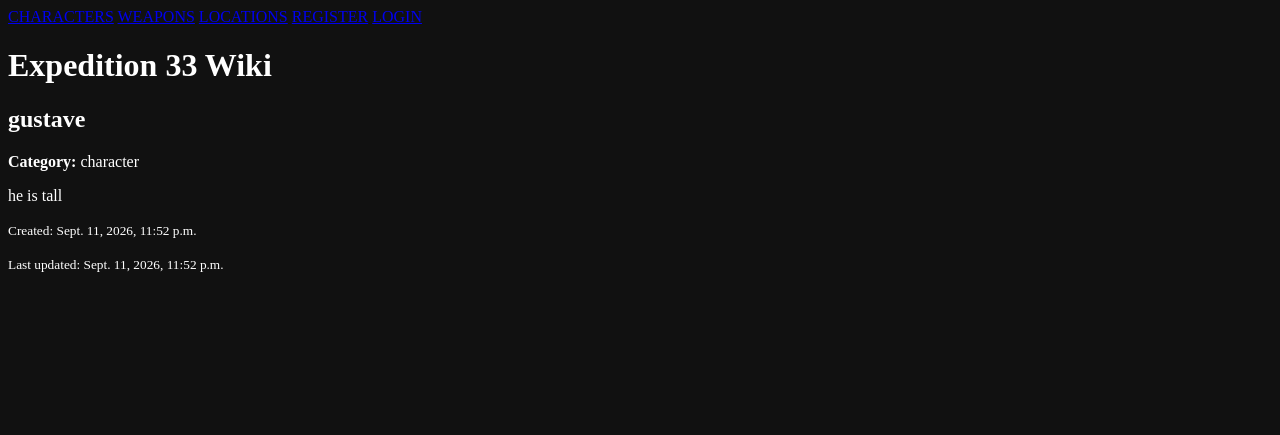
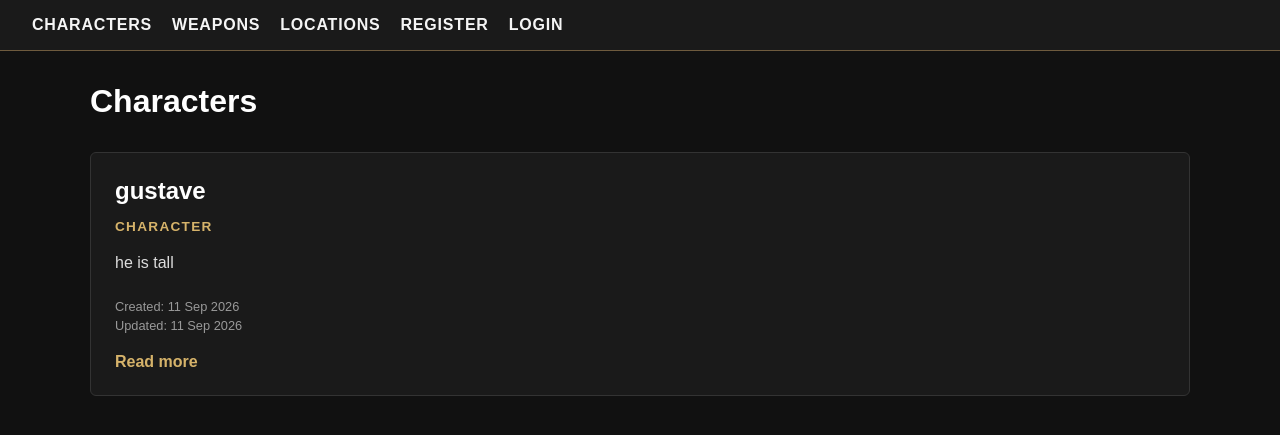
Before and after one commit to xmarcelx2018-cmd/expedition_33_wiki, a Django app: page /wiki/characters/ in a window 1280 px wide. Shown: the top 435 px of the page. Run offline with Django 4.2, Linux system fonts and the light colour scheme; data comes from the database, SQL or seed files in the repository; parts of the project's set-up code (start-up, migrations or seed data) failed here and were passed over.

Commit message:
Style wiki navigation, entry lists and add category headings

```diff
--- a/static/css/style.css
+++ b/static/css/style.css
@@ -1,4 +1,127 @@
 body {
-    background-color: #111;
-    color: white;
+    margin: 0;
+    background-color: #111111;
+    color: #f5f5f5;
+    font-family: Arial, sans-serif;
 }
+
+nav {
+    background-color: #1a1a1a;
+    padding: 1rem 2rem;
+    display: flex;
+    align-items: center;
+    gap: 1.25rem;
+    border-bottom: 1px solid #6f5b3e;
+}
+
+nav a {
+    color: #f5f5f5;
+    text-decoration: none;
+    font-weight: 600;
+    letter-spacing: 0.05rem;
+}
+
+nav a:hover {
+    color: #d6b36a;
+}
+
+nav form {
+    margin: 0;
+}
+
+nav button {
+    background: none;
+    border: none;
+    color: #f5f5f5;
+    font-weight: 600;
+    cursor: pointer;
+    letter-spacing: 0.05rem;
+    padding: 0;
+}
+
+nav button:hover {
+    color: #d6b36a;
+}
+
+.container {
+    width: min(1100px, 90%);
+    margin: 2rem auto;
+}
+
+h1,
+h2,
+h3 {
+    color: #ffffff;
+}
+
+a {
+    color: #d6b36a;
+}
+
+a:hover {
+    color: #f0d394;
+}
+
+/* Wiki entry list */
+
+.entry-grid {
+    display: grid;
+    grid-template-columns: repeat(auto-fit, minmax(280px, 1fr));
+    gap: 1.5rem;
+    margin-top: 2rem;
+}
+
+.wiki-card {
+    background-color: #1a1a1a;
+    border: 1px solid #333333;
+    border-radius: 6px;
+    padding: 1.5rem;
+}
+
+.wiki-card:hover {
+    border-color: #6f5b3e;
+}
+
+.wiki-card h2 {
+    margin-top: 0;
+    margin-bottom: 0.5rem;
+}
+
+.wiki-card h2 a {
+    color: #ffffff;
+    text-decoration: none;
+}
+
+.wiki-card h2 a:hover {
+    color: #d6b36a;
+}
+
+.category {
+    color: #d6b36a;
+    font-size: 0.85rem;
+    font-weight: bold;
+    text-transform: uppercase;
+    letter-spacing: 0.08rem;
+}
+
+.entry-content {
+    line-height: 1.6;
+    color: #dddddd;
+}
+
+.entry-meta {
+    margin-top: 1.5rem;
+    color: #999999;
+    font-size: 0.8rem;
+}
+
+.entry-meta p {
+    margin: 0.25rem 0;
+}
+
+.read-more {
+    display: inline-block;
+    margin-top: 1rem;
+    text-decoration: none;
+    font-weight: bold;
+}
--- a/wiki/templates/wiki/wiki_list.html
+++ b/wiki/templates/wiki/wiki_list.html
@@ -2,18 +2,43 @@
 
 {% block content %}
 
-<h1>Expedition 33 Wiki</h1>
+<div class="container wiki-list">
 
-{% for entry in wiki_entries %}
-    <article>
-        <h2>{{ entry.title }}</h2>
-        <p><strong>Category:</strong> {{ entry.category }}</p>
-        <p>{{ entry.content }}</p>
-        <p><small>Created: {{ entry.created_on }}</small></p>
-        <p><small>Last updated: {{ entry.updated_on }}</small></p>
-    </article>
-{% empty %}
-    <p>No wiki entries available.</p>
-{% endfor %}
+    <h1>{{ view.category|title }}s</h1>
+
+    <div class="entry-grid">
+        {% for entry in wiki_entries %}
+            <article class="wiki-card">
+
+                <h2>
+                    <a href="{% url 'wiki_detail' entry.pk %}">
+                        {{ entry.title }}
+                    </a>
+                </h2>
+
+                <p class="category">
+                    {{ entry.get_category_display }}
+                </p>
+
+                <p class="entry-content">
+                    {{ entry.content|truncatewords:30 }}
+                </p>
+
+                <div class="entry-meta">
+                    <p>Created: {{ entry.created_on|date:"d M Y" }}</p>
+                    <p>Updated: {{ entry.updated_on|date:"d M Y" }}</p>
+                </div>
+
+                <a class="read-more" href="{% url 'wiki_detail' entry.pk %}">
+                    Read more
+                </a>
+
+            </article>
+        {% empty %}
+            <p>No wiki entries available.</p>
+        {% endfor %}
+    </div>
+
+</div>
 
 {% endblock %}
```
